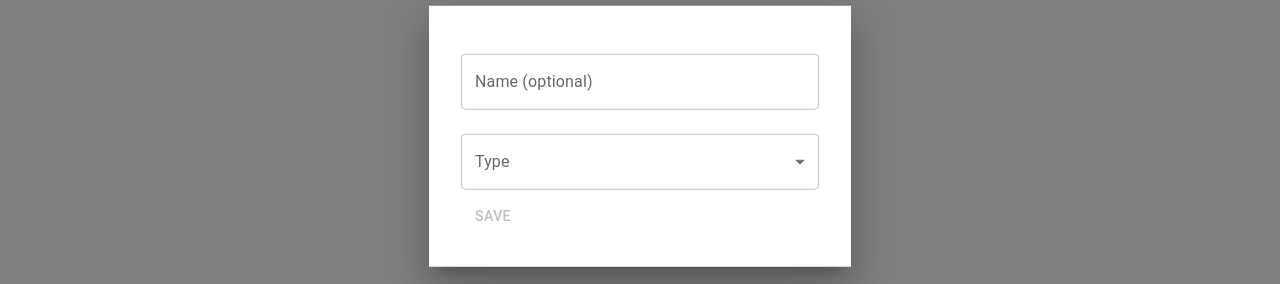
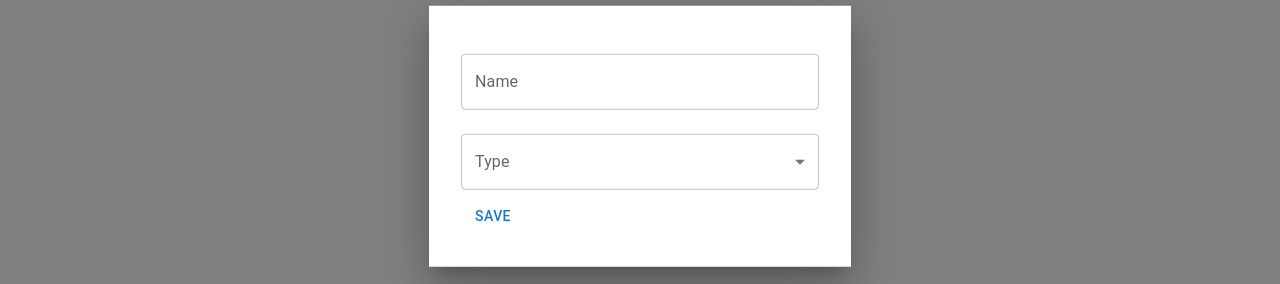
Before and after one commit to mellacid/3D_Shape_Visualizer, a React (Vite) app: page / in a window 1280 px wide. Both pictures are taken after a click on the button "CREATE". Shown: the part 264-548 px from the top of the page. Built offline with nearby package versions, Linux system fonts and the light colour scheme.

Commit message:
Enhance UI and implement validation for 3D Shape Visualizer

```diff
--- a/src/App.jsx
+++ b/src/App.jsx
@@ -6,6 +6,7 @@ import {
   Typography,
   Slider,
   Grid,
+  Tooltip,
 } from "@mui/material";
 import ShapeTable from "./components/ShapeTable";
 import ShapeModal from "./components/ShapeModal";
@@ -62,8 +63,12 @@ function App() {
       <h1>3D Shape Visualizer</h1>
       {!showCanvas ? (
         <Box>
-          <Button onClick={() => setIsModalOpen(true)}>Create</Button>
-          <Button onClick={() => setShowCanvas(true)}>Render</Button>
+          <Tooltip title="Create a new shape">
+            <Button onClick={() => setIsModalOpen(true)}>Create</Button>
+          </Tooltip>
+          <Tooltip title="Render all shapes in 3D">
+            <Button onClick={() => setShowCanvas(true)}>Render</Button>
+          </Tooltip>
           <ShapeTable
             shapes={shapes}
             onDelete={handleDeleteShape}
@@ -85,6 +90,7 @@ function App() {
               setShowCanvas(false);
               setSelectedShape(null);
             }}
+            style={{ position: "absolute", top: 10, right: 10 }}
           >
             x
           </Button>
@@ -93,10 +99,31 @@ function App() {
             onShapeClick={handleShapeClick}
           />
           {selectedShape && (
-            <Grid container spacing={2}>
-              <Grid item xs={12}>
-                <Typography variant="h6">{selectedShape.name}</Typography>
-              </Grid>
+            <Box
+              sx={{
+                position: "absolute",
+                top: 10,
+                left: 10,
+                backgroundColor: "rgba(255,255,255,0.7)",
+                padding: "10px",
+              }}
+            >
+              <Typography variant="h6">{selectedShape.name}</Typography>
+            </Box>
+          )}
+          {selectedShape && (
+            <Grid
+              container
+              spacing={2}
+              sx={{
+                position: "absolute",
+                bottom: 10,
+                left: 10,
+                right: 10,
+                backgroundColor: "rgba(255,255,255,0.7)",
+                padding: "10px",
+              }}
+            >
               <Grid item xs={4}>
                 <Typography>X dimension:</Typography>
                 <Slider
--- a/src/components/ShapeModal.jsx
+++ b/src/components/ShapeModal.jsx
@@ -8,31 +8,34 @@ import {
   MenuItem,
   FormControl,
   InputLabel,
-  Typography,
+  FormHelperText,
 } from "@mui/material";
 
 function ShapeModal({ open, onClose, onSave }) {
   const [name, setName] = useState("");
   const [type, setType] = useState("");
-  const [error, setError] = useState("");
+  const [errors, setErrors] = useState({});
+
+  const validateInputs = () => {
+    let tempErrors = {};
+    if (!name.trim()) tempErrors.name = "Name is required";
+    if (!type) tempErrors.type = "Type is required";
+    setErrors(tempErrors);
+    return Object.keys(tempErrors).length === 0;
+  };
 
   const handleSave = () => {
-    if (!type) {
-      setError("Please select a shape type");
-      return;
-    }
-
-    const shapeName = name.trim() || type;
+    if (validateInputs()) {
       onSave({
-      name: shapeName,
+        name: name.trim() || type,
         type,
         dimensions: { x: 1, y: 1, z: 1 },
-      position: { x: 0, y: 0, z: 0 },
       });
       setName("");
       setType("");
-    setError("");
+      setErrors({});
       onClose();
+    }
   };
 
   return (
@@ -50,13 +53,15 @@ function ShapeModal({ open, onClose, onSave }) {
         }}
       >
         <TextField
-          label="Name (optional)"
+          label="Name"
           value={name}
           onChange={(e) => setName(e.target.value)}
           fullWidth
           margin="normal"
+          error={!!errors.name}
+          helperText={errors.name}
         />
-        <FormControl fullWidth margin="normal">
+        <FormControl fullWidth margin="normal" error={!!errors.type}>
           <InputLabel>Type</InputLabel>
           <Select
             value={type}
@@ -68,11 +73,9 @@ function ShapeModal({ open, onClose, onSave }) {
             <MenuItem value="cylinder">Cylinder</MenuItem>
             <MenuItem value="cone">Cone</MenuItem>
           </Select>
+          {errors.type && <FormHelperText>{errors.type}</FormHelperText>}
         </FormControl>
-        {error && <Typography color="error">{error}</Typography>}
-        <Button onClick={handleSave} disabled={!type}>
-          Save
-        </Button>
+        <Button onClick={handleSave}>Save</Button>
       </Box>
     </Modal>
   );
```
Lines whose indentation alone changed are shown as unchanged.
